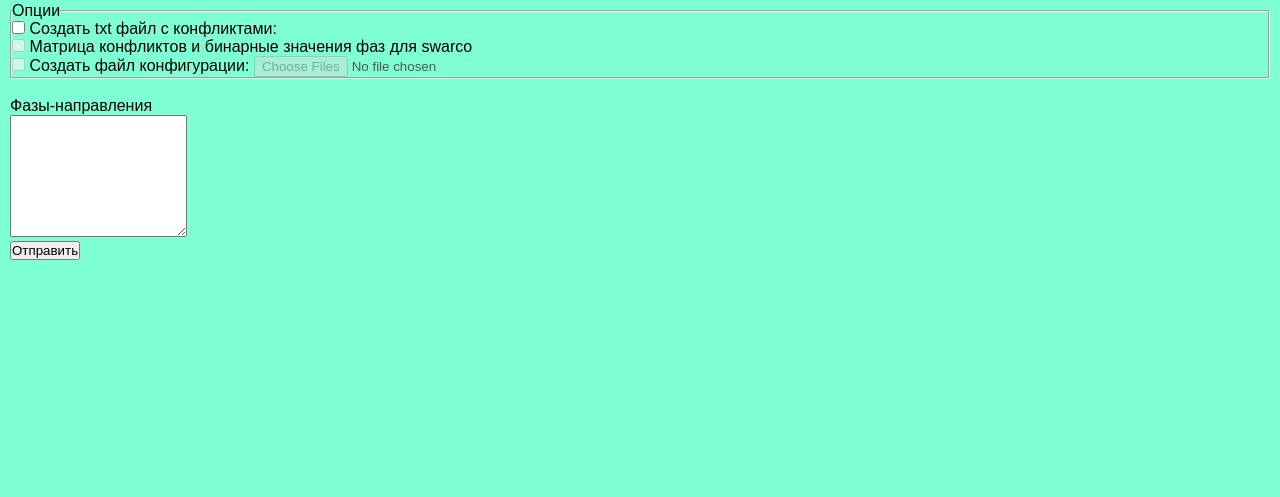
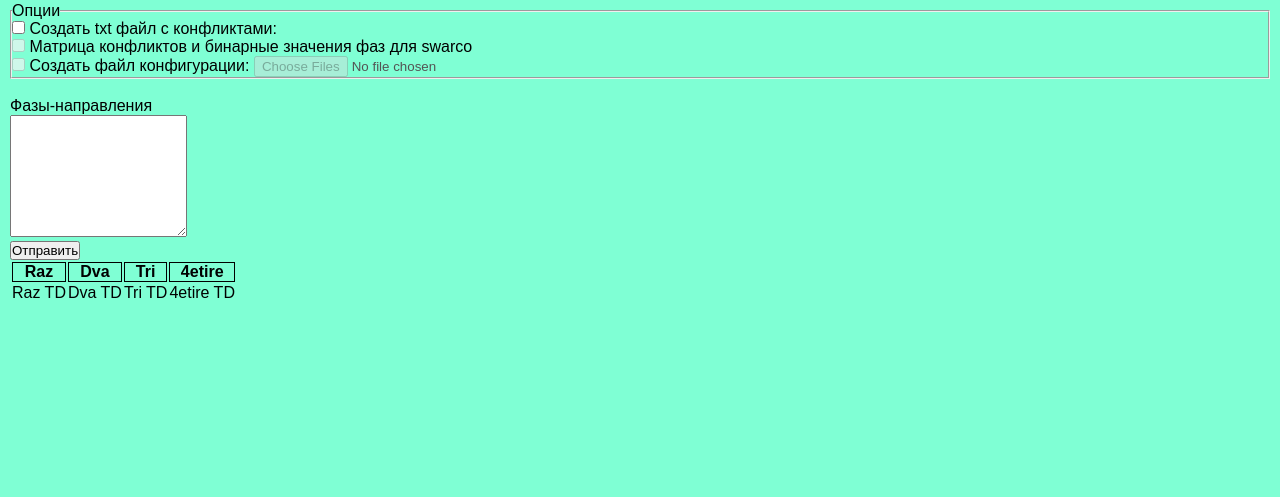
Before and after one commit to unnmd88/dj_toolkit, a Django app: page /calc_conflicts/ in a window 1280 px wide. Shown: the part 228-725 px from the top of the page. Run offline with Django 4.2, Linux system fonts and the light colour scheme; parts of the project's set-up code (start-up, migrations or seed data) failed here and were passed over.

Commit message:
Реализован вывод матрицы конфликтов на клиенте

```diff
--- a/toolkit/sdp_lib/conflicts/calculate_conflicts.py
+++ b/toolkit/sdp_lib/conflicts/calculate_conflicts.py
@@ -338,6 +338,7 @@ class OutputDataCalculations(BaseConflictsAndStagesCalculations):
                 DataFields.no_conflict_O.value if gr not in enemy_groups else DataFields.conflict_K.value
                 for gr in all_numbers_groups
             ]
+            row[current_group] = DataFields.cross_group_star_matrix.value
         else:
             row = [DataFields.cross_group_star_matrix.value]
             row += [f'|0{g}|' if len(str(g)) == 1 else f'|{g}|' for g in all_numbers_groups]
--- a/toolkit/static/toolkit/css/style2.css
+++ b/toolkit/static/toolkit/css/style2.css
@@ -161,3 +161,18 @@ order: 0;
   width: 800px;
   height: 25px;
 }
+
+#output_matrix td, th{
+  padding: 8;
+  border: 1px solid;
+  text-align: center;
+  vertical-align: middle;
+}
+
+
+#output_matrix {
+  border: solid;
+  background-color: #C0C0C0;
+  table-layout: fixed;
+
+}
--- a/toolkit/templates/toolkit/calc_conflicts.html
+++ b/toolkit/templates/toolkit/calc_conflicts.html
@@ -51,6 +51,21 @@
 <button id="send_conflicts_data"> Отправить </button>
 
 <div id="calculated_content">
+
+    <table>
+        <tr>
+            <th>Raz</th>
+            <th>Dva</th>
+            <th>Tri</th>
+            <th>4etire</th>
+        </tr>
+        <tr>
+            <td>Raz TD</td>
+            <td>Dva TD</td>
+            <td>Tri TD</td>
+            <td>4etire TD</td>
+        </tr>
+    </table>
 
 </div>
 
```
Also changed, not shown: toolkit/services.py (+11 -11 lines), toolkit/static/toolkit/js/toolkit_conflicts.js (+59 -1 lines).
